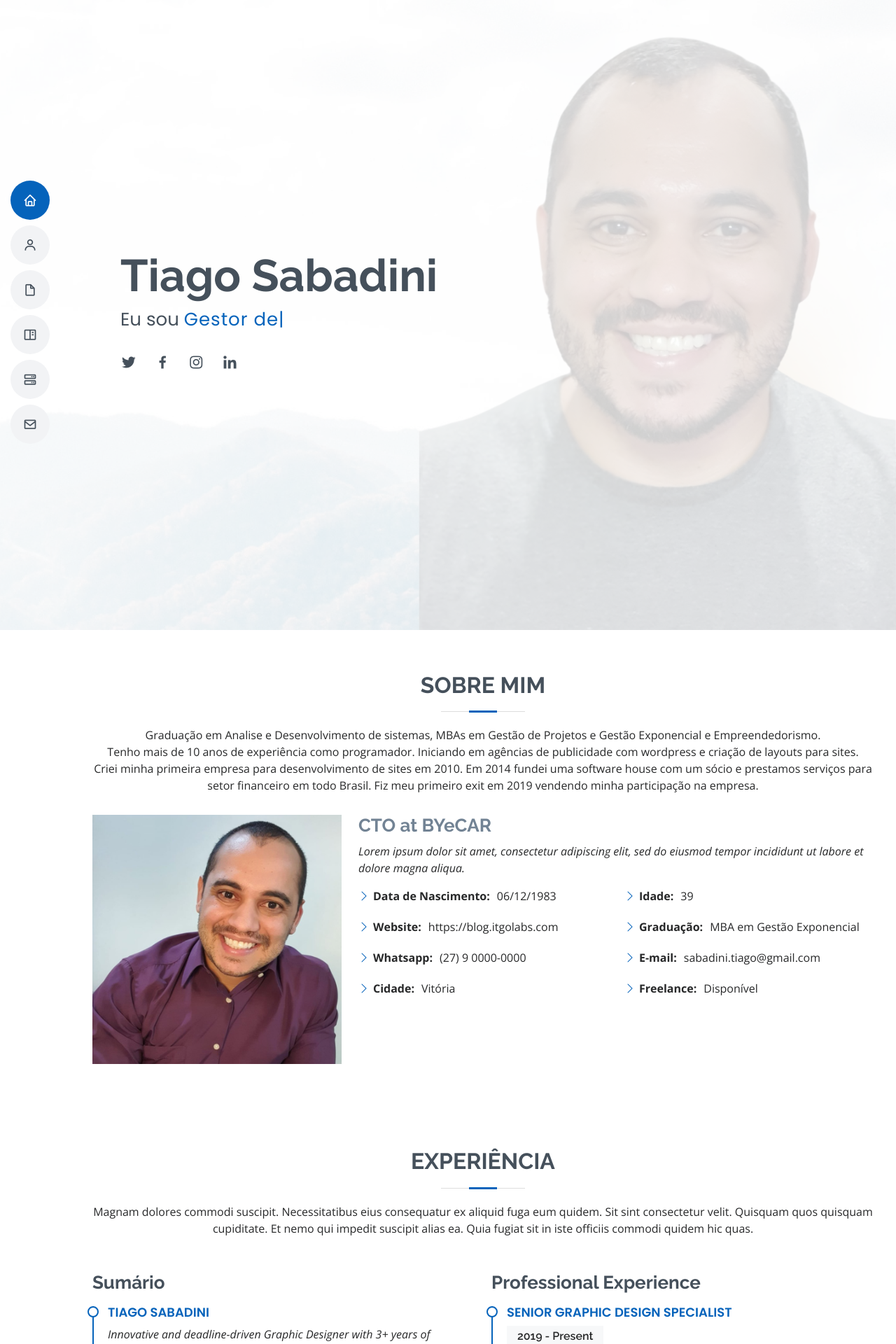
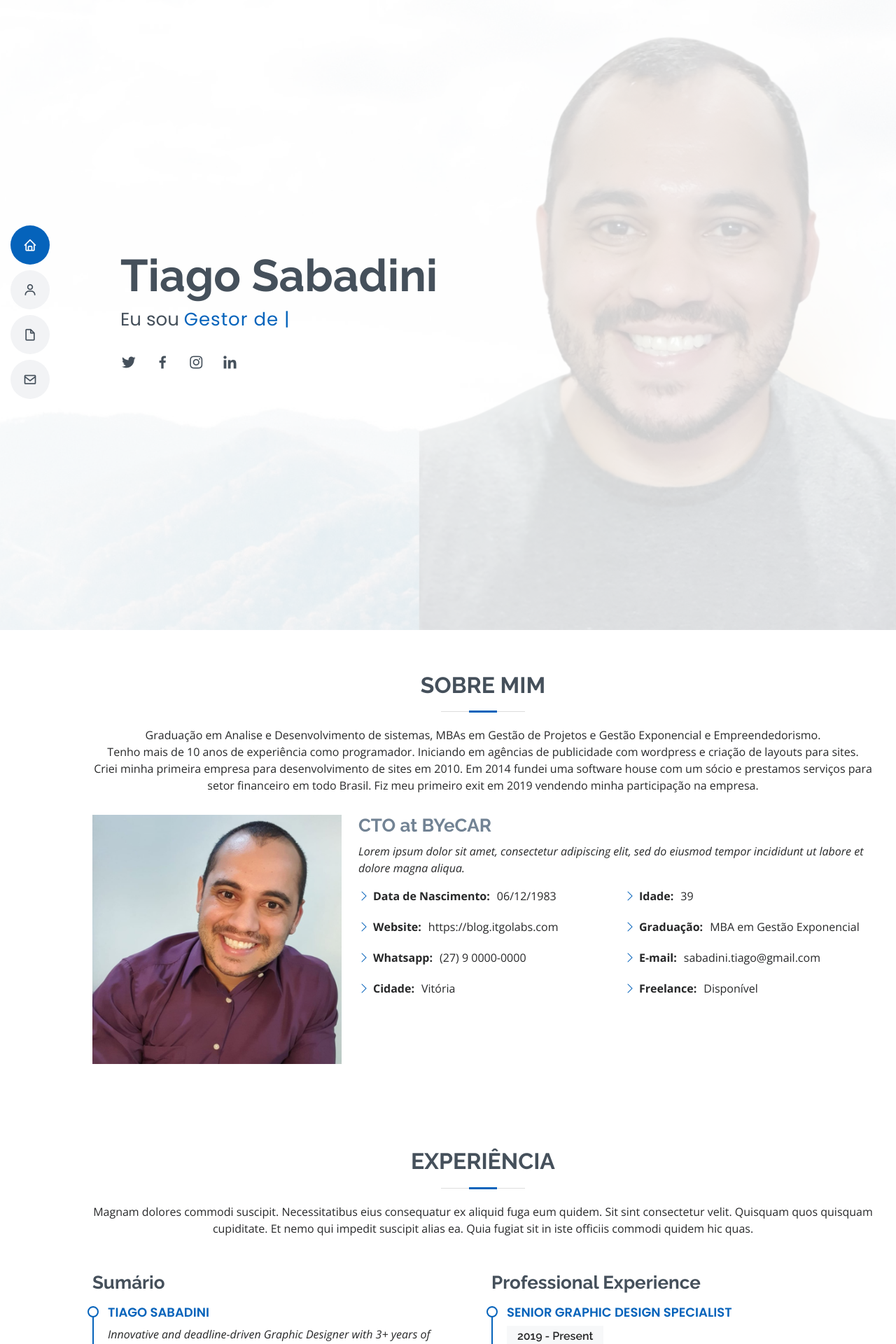
Before and after one commit to tiagosabadini/ghpages-sitepessoal-tutorial-md, a Jekyll site: the page built from index.md, in a window 1280 px wide. Shown: the top 1920 px of the page at 70% size. Built offline with Jekyll 4.4.1, drawn with Linux system fonts in a browser that asks for light colours.

Commit message:
conteúdo

```diff
--- a/_config.yml
+++ b/_config.yml
@@ -2,6 +2,9 @@
 author:
   name: Tiago Sabadini
   typeItems: Programador, Gestor de Projetos, CTO
+  endereco: "Vitória, ES"
+  email: "sabadini.tiago@gmail.com"
+  whatsapp: "(123) 456-7891"
   twitter: "https://twitter.com/tiagosabadini"
   facebook: "https://facebook.com/tiagosabadini"
   instagram: "https://instagram.com/tiagosabadini"
--- a/_includes/navbar.html
+++ b/_includes/navbar.html
@@ -9,8 +9,6 @@
         <li><a href="#hero" class="nav-link scrollto active"><i class="bx bx-home"></i> <span>Home</span></a></li>
         <li><a href="#about" class="nav-link scrollto"><i class="bx bx-user"></i> <span>Sobre mim</span></a></li>
         <li><a href="#resume" class="nav-link scrollto"><i class="bx bx-file-blank"></i> <span>Experiência</span></a></li>
-        <li><a href="#portfolio" class="nav-link scrollto"><i class="bx bx-book-content"></i> <span>Portfolio</span></a></li>
-        <li><a href="#services" class="nav-link scrollto"><i class="bx bx-server"></i> <span>Serviços</span></a></li>
         <li><a href="#contact" class="nav-link scrollto"><i class="bx bx-envelope"></i> <span>Entre em contato</span></a></li>
       </ul>
     </nav><!-- .nav-menu -->
--- a/_layouts/default.html
+++ b/_layouts/default.html
@@ -16,6 +16,7 @@
     <main id="main">
       {% include sessao-sobre.html %}
       {% include sessao-experiencia.html %}
+      {% include sessao-contato.html %}
     </main>
 
     {% include footer.html %}
```
